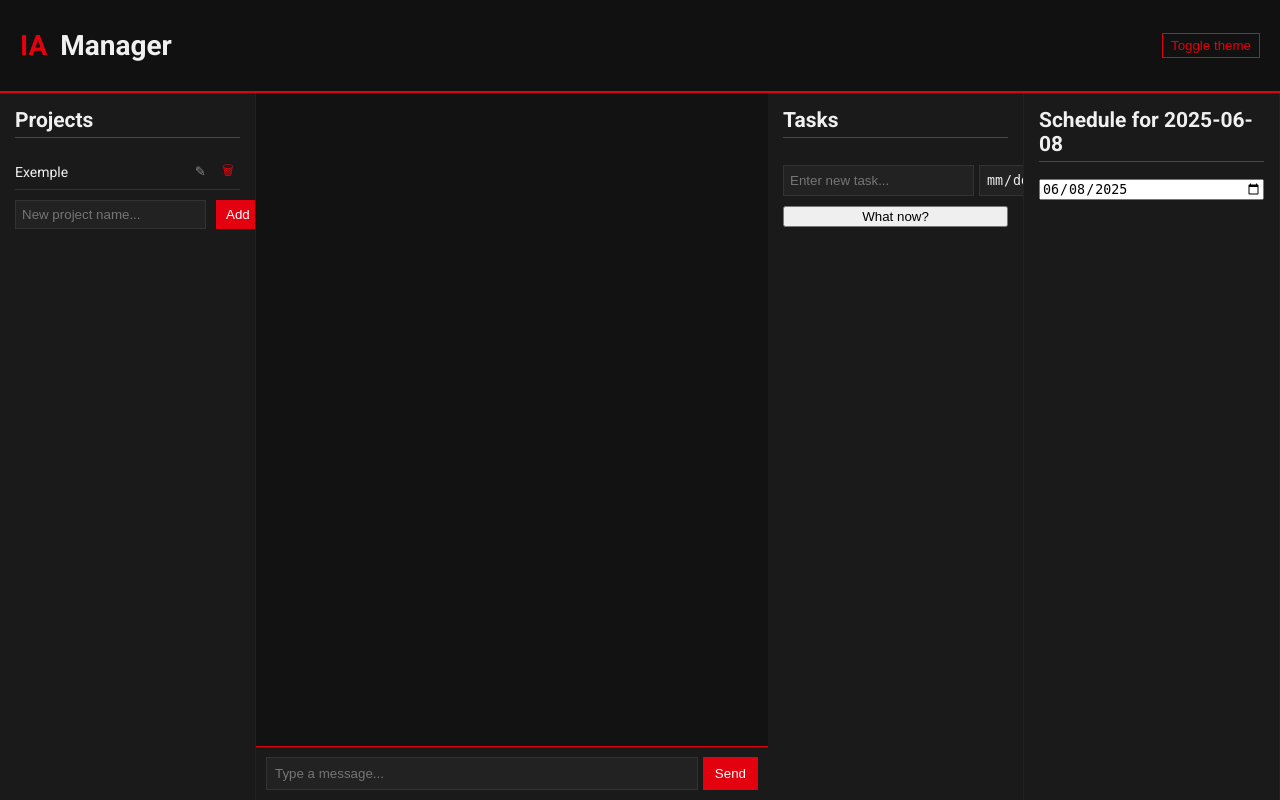
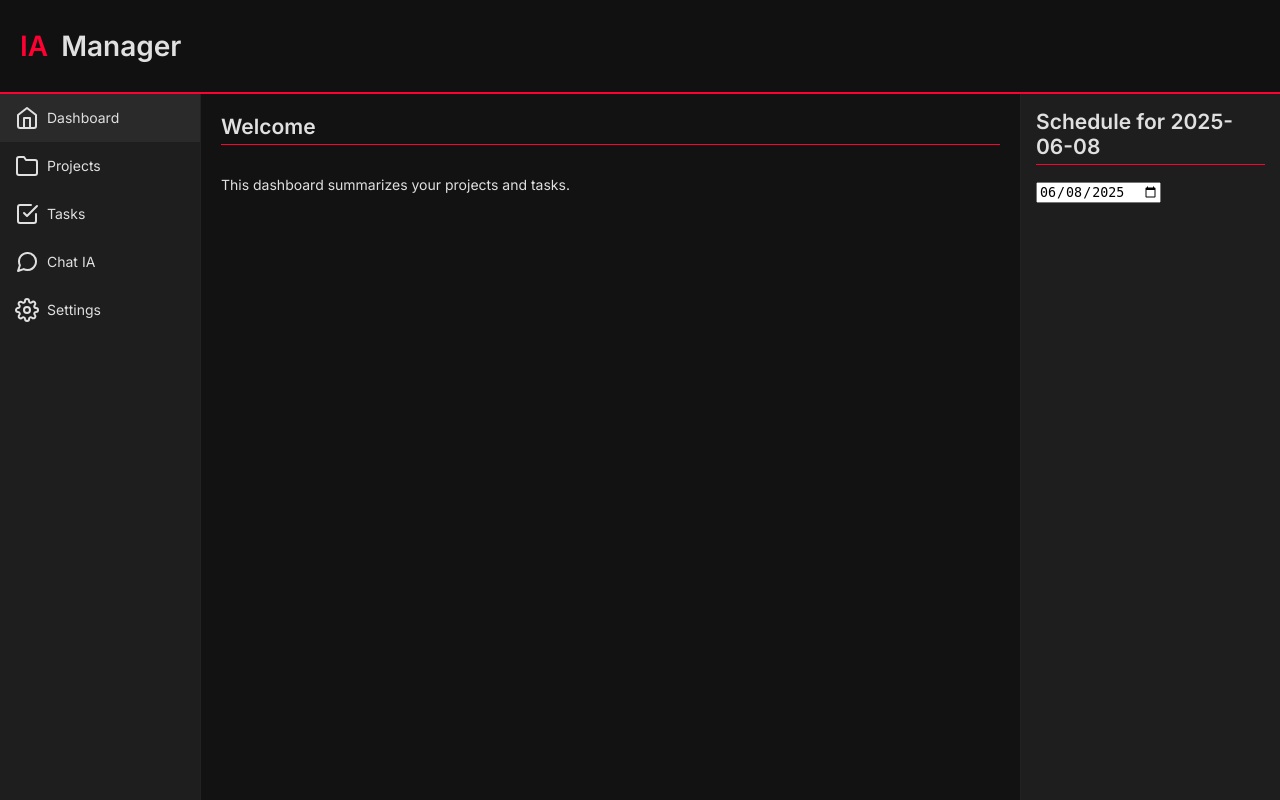
Before and after one commit to rem137/IA_Manager, a Flask app: page / in a window 1280 px wide. Run offline with Flask 3, Linux system fonts and the light colour scheme; data that the repository does not hold is empty.

Commit message:
Redesign web UI with sidebar navigation

```diff
--- a/ia_manager/web/static/main.js
+++ b/ia_manager/web/static/main.js
@@ -1,5 +1,31 @@
 let currentProject = null;
 let currentTask = null;
+
+function showView(id) {
+    document.querySelectorAll('.view').forEach(v => v.classList.remove('active'));
+    const el = document.getElementById(id);
+    if (el) el.classList.add('active');
+    document.querySelectorAll('#sidebar a').forEach(a => {
+        a.classList.toggle('active', a.dataset.view === id);
+    });
+    if (id === 'tasks-view') loadAllTasks();
+}
+
+async function loadAllTasks() {
+    const res = await fetch('/api/projects');
+    const projs = await res.json();
+    const list = document.getElementById('all-task-list');
+    list.innerHTML = '';
+    projs.forEach(p => {
+        p.tasks.forEach(t => {
+            const li = document.createElement('li');
+            li.className = 'task-item';
+            if (t.status === 'done') li.classList.add('done');
+            li.textContent = `${p.name}: ${t.name}`;
+            list.appendChild(li);
+        });
+    });
+}
 
 async function loadProjects() {
     const res = await fetch('/api/projects');
@@ -181,17 +207,21 @@ async function respondNotif(id, action) {
 document.addEventListener('DOMContentLoaded', () => {
     loadProjects();
     loadNotifications();
+    document.querySelectorAll('#sidebar a').forEach(a => {
+        a.onclick = (e) => { e.preventDefault(); showView(a.dataset.view); };
+    });
     const today = new Date().toISOString().slice(0,10);
     document.getElementById('plan-date').value = today;
     loadPlan(today);
     document.getElementById('plan-date').onchange = (e) => loadPlan(e.target.value);
     document.getElementById('recommend-btn').onclick = recommendTask;
-    document.getElementById('theme-toggle').onclick = toggleTheme;
     document.getElementById('send-btn').onclick = sendMessage;
     document.getElementById('message').addEventListener('keypress', (e) => {
         if (e.key === 'Enter') { e.preventDefault(); sendMessage(); }
     });
     setInterval(loadNotifications, 5000);
+    feather.replace();
+    showView('dashboard-view');
 });
 
 async function loadPlan(date) {
@@ -215,9 +245,6 @@ async function recommendTask() {
     div.textContent = recs.length ? recs[0] : 'No suggestions';
 }
 
-function toggleTheme() {
-    document.body.classList.toggle('light');
-}
 
 function sendMessage() {
     const input = document.getElementById('message');
--- a/ia_manager/web/static/styles.css
+++ b/ia_manager/web/static/styles.css
@@ -1,96 +1,187 @@
 :root {
-    --bg-color: #0d0d0d;
-    --panel-bg: #1a1a1a;
-    --accent: #e3000f;
-    --text-color: #f0f0f0;
-    --muted-color: #888;
+    --bg-color: #121212;
+    --panel-bg: #1e1e1e;
+    --accent: #ff0033;
+    --text-color: #e0e0e0;
+    --muted-color: #777;
     --font-size: 14px;
 }
 
-body.light {
-    --bg-color: #ffffff;
-    --panel-bg: #f5f5f5;
-    --text-color: #111;
-    --muted-color: #555;
-}
-
 body {
-    font-family: 'Roboto', Arial, sans-serif;
+    font-family: 'Inter', Arial, sans-serif;
     background: var(--bg-color);
     color: var(--text-color);
     margin: 0;
+    height: 100vh;
     display: flex;
     flex-direction: column;
-    height: 100vh;
     font-size: var(--font-size);
 }
 
 header {
+    display: flex;
+    align-items: center;
+    padding: 10px 20px;
     background: #111;
     border-bottom: 2px solid var(--accent);
-    padding: 10px 20px;
-    display: flex;
-    justify-content: space-between;
-    align-items: center;
 }
 
 header .logo {
     color: var(--accent);
-    font-weight: bold;
+    font-weight: 600;
     margin-right: 6px;
 }
 
-#theme-toggle {
-    background: none;
-    border: 1px solid var(--accent);
-    color: var(--accent);
-    padding: 4px 8px;
-    cursor: pointer;
-}
-
-#container {
+#layout {
+    flex: 1;
     display: flex;
-    flex: 1;
-    width: 100%;
     overflow: hidden;
 }
 
-aside {
-    width: 20%;
+#sidebar {
+    width: 200px;
     background: var(--panel-bg);
-    padding: 15px;
-    box-sizing: border-box;
-    overflow-y: auto;
-    display: flex;
-    flex-direction: column;
     border-right: 1px solid #222;
-}
-
-#planning {
-    width: 20%;
-    background: var(--panel-bg);
-    padding: 15px;
-    box-sizing: border-box;
-    overflow-y: auto;
     display: flex;
     flex-direction: column;
 }
 
-#plan-date {
-    margin-bottom: 10px;
+#sidebar a {
+    display: flex;
+    align-items: center;
+    padding: 12px 15px;
+    text-decoration: none;
+    color: var(--text-color);
+    transition: background 0.2s;
 }
 
-aside h2 {
+#sidebar a:hover,
+#sidebar a.active {
+    background: #2a2a2a;
+}
+
+#sidebar .icon {
+    margin-right: 8px;
+}
+
+#content {
+    flex: 1;
+    display: flex;
+    position: relative;
+}
+
+.view {
+    display: none;
+    flex: 1;
+    padding: 20px;
+    overflow-y: auto;
+}
+
+.view.active {
+    display: flex;
+    flex-direction: column;
+}
+
+#projects-view {
+    flex-direction: row;
+}
+
+#project-list-section {
+    width: 220px;
+    background: var(--panel-bg);
+    padding: 15px;
+    box-sizing: border-box;
+    border-right: 1px solid #222;
+    overflow-y: auto;
+}
+
+#task-section {
+    flex: 1;
+    padding: 15px;
+    overflow-y: auto;
+}
+
+#context {
+    width: 260px;
+    background: var(--panel-bg);
+    padding: 15px;
+    box-sizing: border-box;
+    border-left: 1px solid #222;
+    overflow-y: auto;
+}
+
+h2 {
     margin-top: 0;
     border-bottom: 1px solid var(--accent);
     padding-bottom: 5px;
 }
 
-main#chat {
+ul {
+    list-style: none;
+    padding: 0;
+    margin: 0;
+}
+
+li {
+    padding: 6px 0;
+    border-bottom: 1px solid #333;
+    display: flex;
+    align-items: center;
+}
+
+li.selected {
+    background: #333;
+}
+
+li.done {
+    text-decoration: line-through;
+    color: var(--muted-color);
+}
+
+.project-item button,
+.task-item button {
+    margin-left: 4px;
+    background: none;
+    border: none;
+    color: var(--muted-color);
+    cursor: pointer;
+}
+
+.project-item button.critical,
+.task-item button.critical {
+    color: var(--accent);
+}
+
+.form {
+    margin-top: 10px;
+    display: flex;
+}
+
+.form input {
     flex: 1;
-    background: #121212;
-    display: flex;
-    flex-direction: column;
+    background: #222;
+    border: 1px solid #333;
+    color: var(--text-color);
+    padding: 6px;
+    margin-right: 5px;
+}
+
+.form input[type="date"] {
+    width: 130px;
+    flex: none;
+}
+
+.form button,
+button.wide {
+    background: var(--accent);
+    border: none;
+    color: #fff;
+    padding: 6px 10px;
+    cursor: pointer;
+}
+
+button.wide {
+    margin-top: 10px;
 }
 
 #chat-log {
@@ -98,12 +189,6 @@ main#chat {
     padding: 15px;
     border-bottom: 1px solid var(--accent);
     overflow-y: auto;
-    display: flex;
-    flex-direction: column;
-}
-
-.message {
-    margin: 2px 0;
 }
 
 #chat-input {
@@ -127,80 +212,6 @@ main#chat {
     color: #fff;
     padding: 8px 12px;
     cursor: pointer;
-}
-
-.form {
-    margin-top: 10px;
-    display: flex;
-}
-
-.form input {
-    flex: 1;
-    background: #222;
-    border: 1px solid #333;
-    color: var(--text-color);
-    padding: 6px;
-    margin-right: 5px;
-}
-
-.form input[type="date"] {
-    width: 130px;
-    flex: none;
-}
-
-.form button {
-    margin-left: 5px;
-    background: var(--accent);
-    border: none;
-    color: #fff;
-    padding: 6px 10px;
-    cursor: pointer;
-}
-
-ul {
-    list-style: none;
-    padding: 0;
-    margin: 0;
-}
-
-li {
-    padding: 5px 0;
-    border-bottom: 1px solid #333;
-    cursor: pointer;
-    display: flex;
-    align-items: center;
-}
-
-.project-item button,
-.task-item button {
-    margin-left: 4px;
-    background: none;
-    border: none;
-    color: var(--muted-color);
-    cursor: pointer;
-}
-
-.project-item button.critical,
-.task-item button.critical {
-    color: var(--accent);
-}
-
-.project-item span,
-.task-item span {
-    flex: 1;
-}
-
-li.selected {
-    background: #333;
-}
-
-li.done {
-    text-decoration: line-through;
-    color: var(--muted-color);
-}
-
-button:hover {
-    opacity: 0.85;
 }
 
 .modal {
@@ -227,10 +238,7 @@ button:hover {
 }
 
 .notifications {
-    position: fixed;
-    bottom: 10px;
-    right: 10px;
-    width: 250px;
+    margin-top: 20px;
 }
 
 .notification {
@@ -248,13 +256,12 @@ button:hover {
     font-weight: bold;
 }
 
-@media (max-width: 800px) {
-    aside {
-        width: 100%;
-        border-right: none;
-        border-bottom: 1px solid #222;
+@media (max-width: 900px) {
+    #sidebar {
+        width: 60px;
     }
-    #container {
-        flex-direction: column;
+
+    #sidebar span:not(.icon) {
+        display: none;
     }
 }
--- a/ia_manager/web/templates/index.html
+++ b/ia_manager/web/templates/index.html
@@ -4,31 +4,37 @@
     <meta charset="UTF-8">
     <meta name="viewport" content="width=device-width, initial-scale=1">
     <title>IA Manager</title>
-    <link href="https://fonts.googleapis.com/css2?family=Roboto:wght@400;700&display=swap" rel="stylesheet">
+    <link href="https://fonts.googleapis.com/css2?family=Inter:wght@400;600&display=swap" rel="stylesheet">
     <link rel="stylesheet" href="/static/styles.css">
 </head>
 <body>
 <header>
     <h1><span class="logo">IA</span> Manager</h1>
-    <button id="theme-toggle">Toggle theme</button>
 </header>
-<div id="container">
-    <aside id="projects">
+<div id="layout">
+    <nav id="sidebar">
+        <a href="#" data-view="dashboard-view"><span class="icon" data-feather="home"></span><span>Dashboard</span></a>
+        <a href="#" data-view="projects-view"><span class="icon" data-feather="folder"></span><span>Projects</span></a>
+        <a href="#" data-view="tasks-view"><span class="icon" data-feather="check-square"></span><span>Tasks</span></a>
+        <a href="#" data-view="chat-view"><span class="icon" data-feather="message-circle"></span><span>Chat IA</span></a>
+        <a href="#" data-view="settings-view"><span class="icon" data-feather="settings"></span><span>Settings</span></a>
+    </nav>
+    <div id="content">
+        <section id="dashboard-view" class="view active">
+            <h2>Welcome</h2>
+            <p>This dashboard summarizes your projects and tasks.</p>
+            <div id="summary"></div>
+        </section>
+        <section id="projects-view" class="view">
+            <div id="project-list-section">
                 <h2>Projects</h2>
                 <ul id="project-list"></ul>
                 <div class="form">
                     <input id="new-project-name" placeholder="New project name...">
                     <button onclick="createProject()">Add</button>
                 </div>
-    </aside>
-    <main id="chat">
-        <div id="chat-log"></div>
-        <div id="chat-input">
-            <input id="message" placeholder="Type a message...">
-            <button id="send-btn">Send</button>
             </div>
-    </main>
-    <aside id="tasks">
+            <div id="task-section">
                 <h2 id="tasks-title" data-project="">Tasks</h2>
                 <ul id="task-list"></ul>
                 <div class="form">
@@ -36,13 +42,33 @@
                     <input id="new-task-deadline" type="date" />
                     <button onclick="createTask()">Add</button>
                 </div>
-        <button id="recommend-btn" style="margin-top:10px;">What now?</button>
+                <button id="recommend-btn" class="wide">What now?</button>
                 <div id="recommendation"></div>
-    </aside>
-    <aside id="planning">
+            </div>
+        </section>
+        <section id="tasks-view" class="view">
+            <h2>All Tasks</h2>
+            <ul id="all-task-list"></ul>
+        </section>
+        <section id="chat-view" class="view">
+            <div id="chat-log"></div>
+            <div id="chat-input">
+                <input id="message" placeholder="Type a message...">
+                <button id="send-btn">Send</button>
+            </div>
+        </section>
+        <section id="settings-view" class="view">
+            <h2>Settings</h2>
+            <p>Coming soon...</p>
+        </section>
+    </div>
+    <aside id="context">
+        <div id="planning">
             <h2 id="plan-title">Schedule</h2>
             <input type="date" id="plan-date">
             <ul id="plan-list"></ul>
+        </div>
+        <div id="notifications" class="notifications"></div>
     </aside>
 </div>
 <div id="task-modal" class="modal" style="display:none;">
@@ -56,7 +82,7 @@
         </div>
     </div>
 </div>
-<div id="notifications" class="notifications"></div>
+<script src="https://cdn.jsdelivr.net/npm/feather-icons@4.29.1/dist/feather.min.js"></script>
 <script src="/static/main.js"></script>
 </body>
 </html>
```
Also changed, not shown: README.md. Lines whose indentation alone changed are shown as unchanged.
